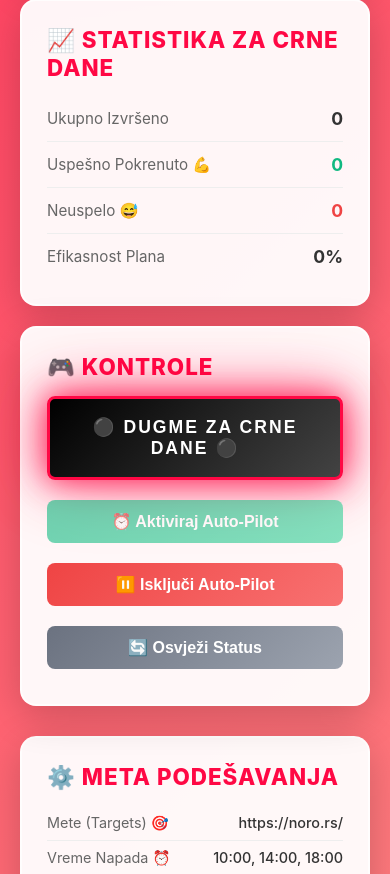
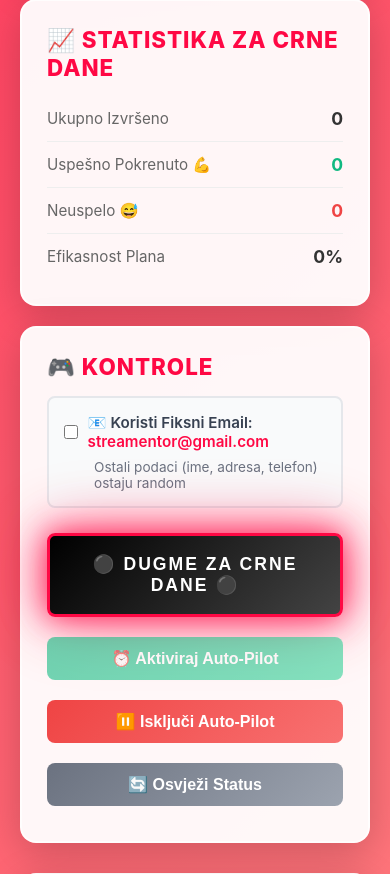
Before and after one commit to stefanautomateed/prevara, a Flask app: page / in a window 390 px wide. Shown: the part 533-1407 px from the top of the page. Run offline with Flask 3, Linux system fonts and the light colour scheme; parts of the project's set-up code (start-up, migrations or seed data) failed here and were passed over.

Commit message:
Add fixed email option to UI - streamentor@gmail.com
NEW FEATURE: Users can now choose between random email or fixed email

Changes:
- Added checkbox in UI to select fixed email option
- Checkbox labeled: "Koristi Fiksni Email: streamentor@gmail.com"
- Backend API (/api/run) now accepts use_fixed_email parameter
- Modified SerbianDataGenerator.generate_complete_profile() to accept fixed_email
- Updated FormFiller to support use_fixed_email parameter
- Logs show [FIXED] indicator when using fixed email

When checkbox is checked:
✅ Email: streamentor@gmail.com (fixed)
✅ Name: Random Serbian name
✅ Phone: Random 063/064/069 number
✅ Address: Random Serbian address
✅ City: Random Serbian city

This allows testing with a known email while keeping all other data randomized.

```diff
--- a/app.py
+++ b/app.py
@@ -112,6 +112,13 @@ def trigger_run():
         automation_status['running'] = True
         logger.info("Manual trigger: Starting form submission for all URLs")
 
+        # Get use_fixed_email parameter from request
+        use_fixed_email = False
+        if request.is_json:
+            data = request.get_json()
+            use_fixed_email = data.get('use_fixed_email', False)
+            logger.info(f"Using fixed email: {use_fixed_email}")
+
         config = get_config()
 
         # Run the form filler for all URLs
@@ -126,7 +133,8 @@ def trigger_run():
                     target_url=target_url,
                     headless=config['headless'],
                     min_delay=config['min_delay'],
-                    max_delay=config['max_delay']
+                    max_delay=config['max_delay'],
+                    use_fixed_email=use_fixed_email
                 ))
 
                 automation_status['total_runs'] += 1
--- a/templates/index.html
+++ b/templates/index.html
@@ -395,6 +395,17 @@
             <div class="card">
                 <h2>🎮 Kontrole</h2>
                 <div class="controls">
+                    <!-- Fixed Email Option -->
+                    <div style="background: #f9fafb; padding: 15px; border-radius: 8px; border: 2px solid #e5e7eb; margin-bottom: 15px;">
+                        <label style="display: flex; align-items: center; cursor: pointer; font-weight: 600; color: #374151;">
+                            <input type="checkbox" id="use-fixed-email" style="width: 20px; height: 20px; margin-right: 10px; cursor: pointer;">
+                            <span style="font-size: 0.95rem;">📧 Koristi Fiksni Email: <span style="color: #ff0844;">streamentor@gmail.com</span></span>
+                        </label>
+                        <div style="margin-top: 8px; font-size: 0.85rem; color: #6b7280; margin-left: 30px;">
+                            Ostali podaci (ime, adresa, telefon) ostaju random
+                        </div>
+                    </div>
+
                     <button id="run-btn" class="btn btn-primary" onclick="triggerRun()">
                         ⚫ DUGME ZA CRNE DANE ⚫
                     </button>
@@ -578,9 +589,18 @@
             btn.disabled = true;
             btn.innerHTML = '⚫ IZVRŠAVANJE PLANA... ⚫';
 
+            // Get fixed email checkbox value
+            const useFixedEmail = document.getElementById('use-fixed-email').checked;
+
             try {
                 const response = await fetch('/api/run', {
-                    method: 'POST'
+                    method: 'POST',
+                    headers: {
+                        'Content-Type': 'application/json'
+                    },
+                    body: JSON.stringify({
+                        use_fixed_email: useFixedEmail
+                    })
                 });
 
                 const data = await response.json();
```
Also changed, not shown: form_filler.py (+11 -5 lines), serbian_data_generator.py (+8 -2 lines).
